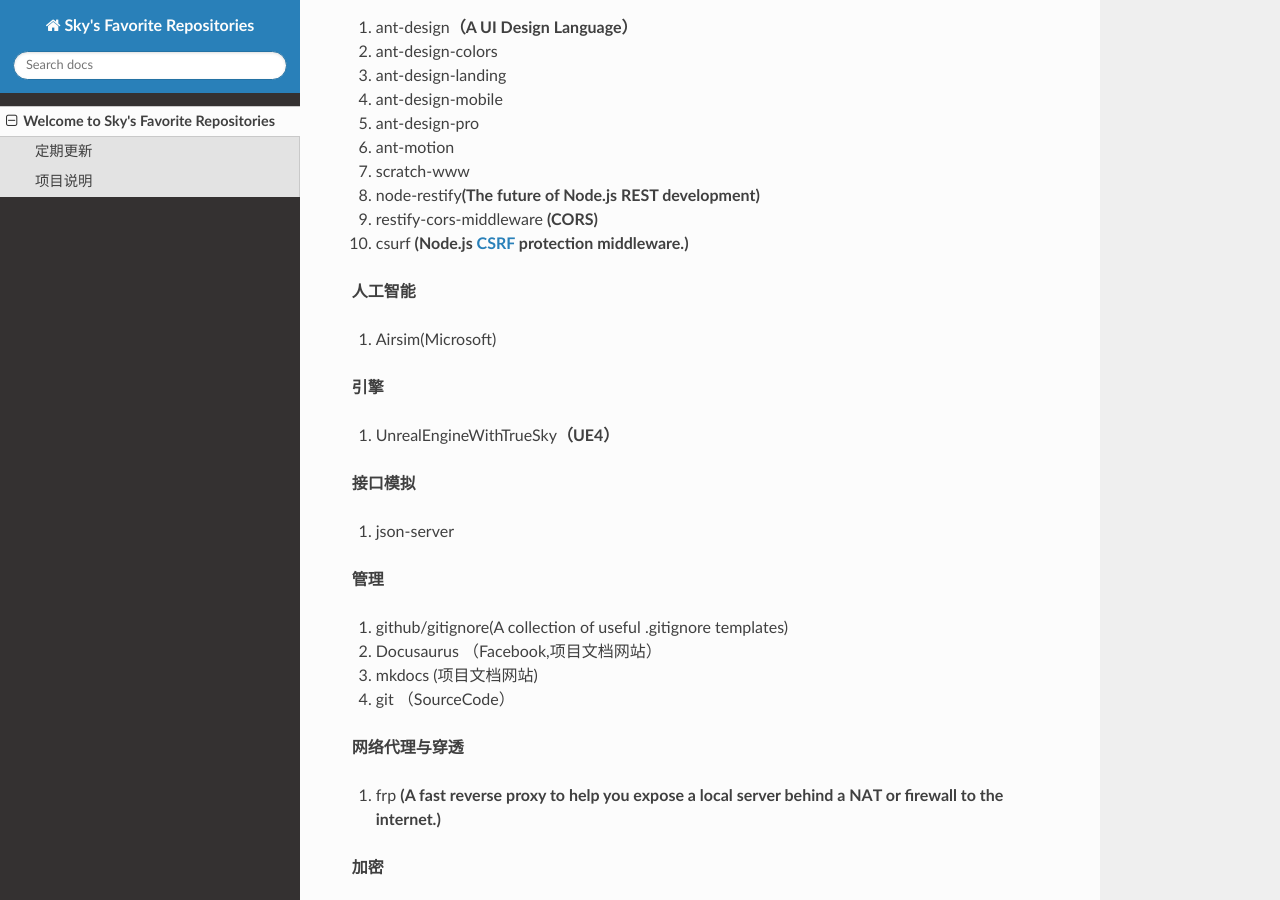
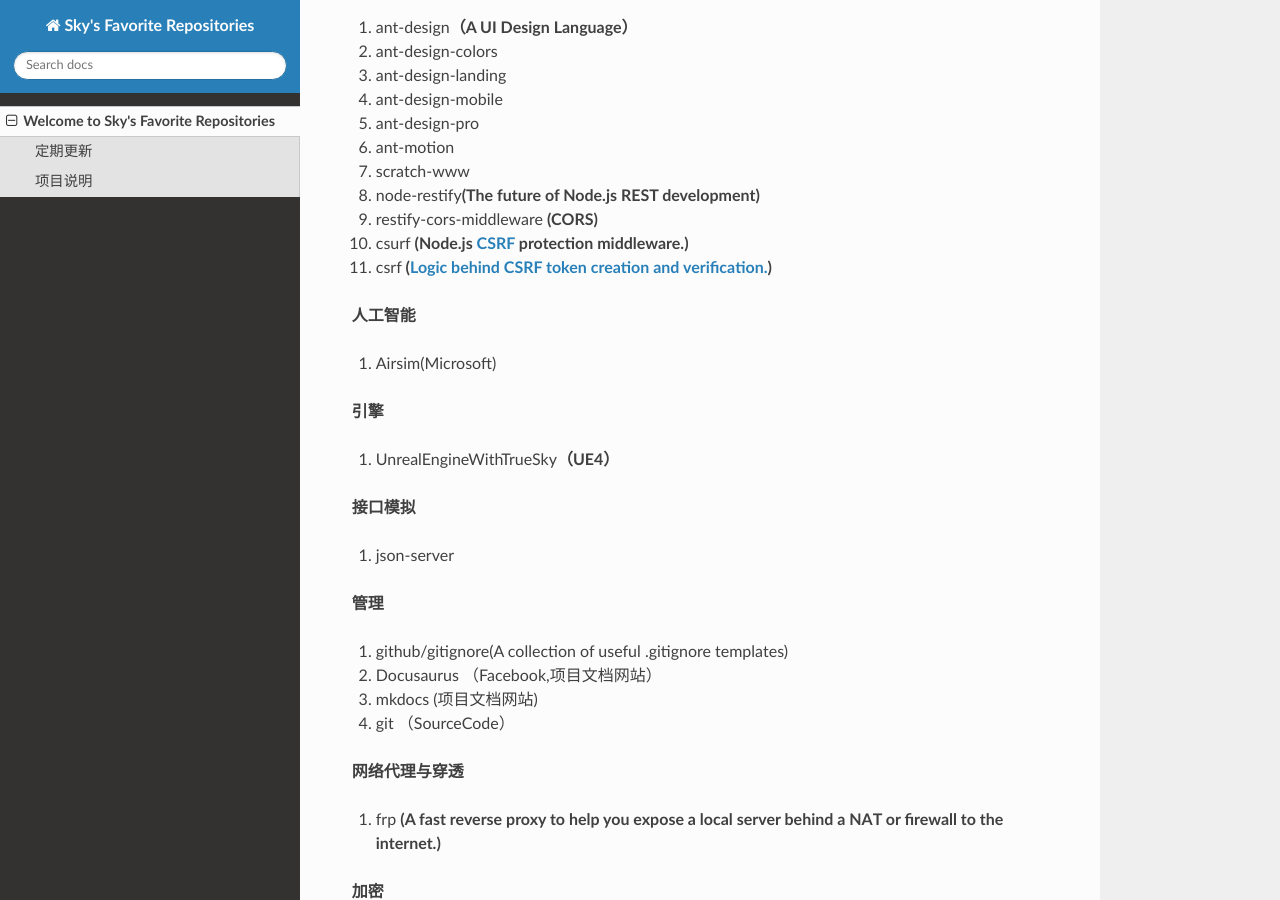
Before and after one commit to XueYuSky/FavoriteRepositories, an MkDocs documentation site: the page built from docs/index.md, in a window 1280 px wide and 900 px high, scrolled down 490 px. Built offline with MkDocs 1.6.1, drawn with Linux system fonts in a browser that asks for light colours; nearby versions of some CDN libraries.

Commit message:
add csrf

```diff
--- a/docs/index.md
+++ b/docs/index.md
@@ -24,6 +24,7 @@
 8. node-restify**(The future of Node.js REST development)**
 9. restify-cors-middleware **(CORS)**
 10. csurf **(Node.js [CSRF](https://en.wikipedia.org/wiki/Cross-site_request_forgery) protection middleware.)**
+11. csrf **([Logic behind CSRF token creation and verification.](https://github.com/pillarjs/csrf.git))**
 
 **人工智能**
 
```
